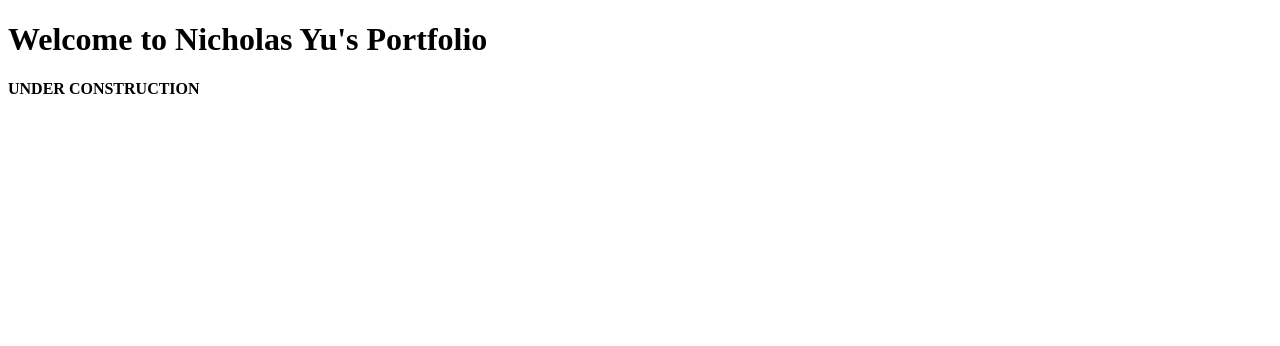
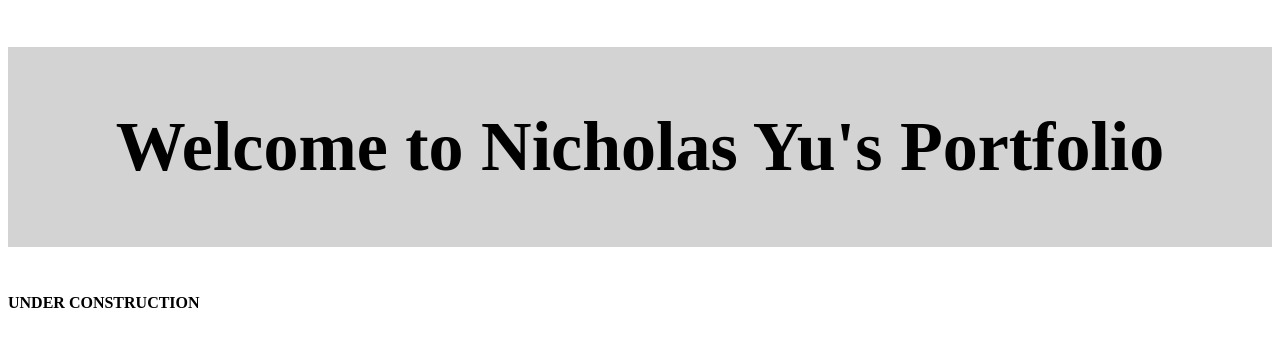
Before and after one commit to nicholasyu01/portfolio, a plain HTML site: page index.html in a window 1280 px wide. Drawn offline with Linux system fonts and the light colour scheme.

Commit message:
under construction

```diff
--- a/index.html
+++ b/index.html
@@ -3,9 +3,27 @@
   <head>
     <meta charset="utf-8"/>
     <title>Nicholas Yu Portfolio</title>
+      <style>
+          body{
+              background-color: white;
+          }
+          #header{
+              text-align: center;
+              font-size: 70px;
+              background-color: lightgray;
+              padding: 60px;
+          }
+          #construction{
+              background-color: yellow;
+              font-size: 50px;
+          }
+
+
+
+      </style>
   </head>
   <body>
-    <h1>Welcome to Nicholas Yu's Portfolio</h1>
+    <h1 id="header">Welcome to Nicholas Yu's Portfolio</h1>
       <div><b>UNDER CONSTRUCTION</b></div>
   </body>
 </html>
```
